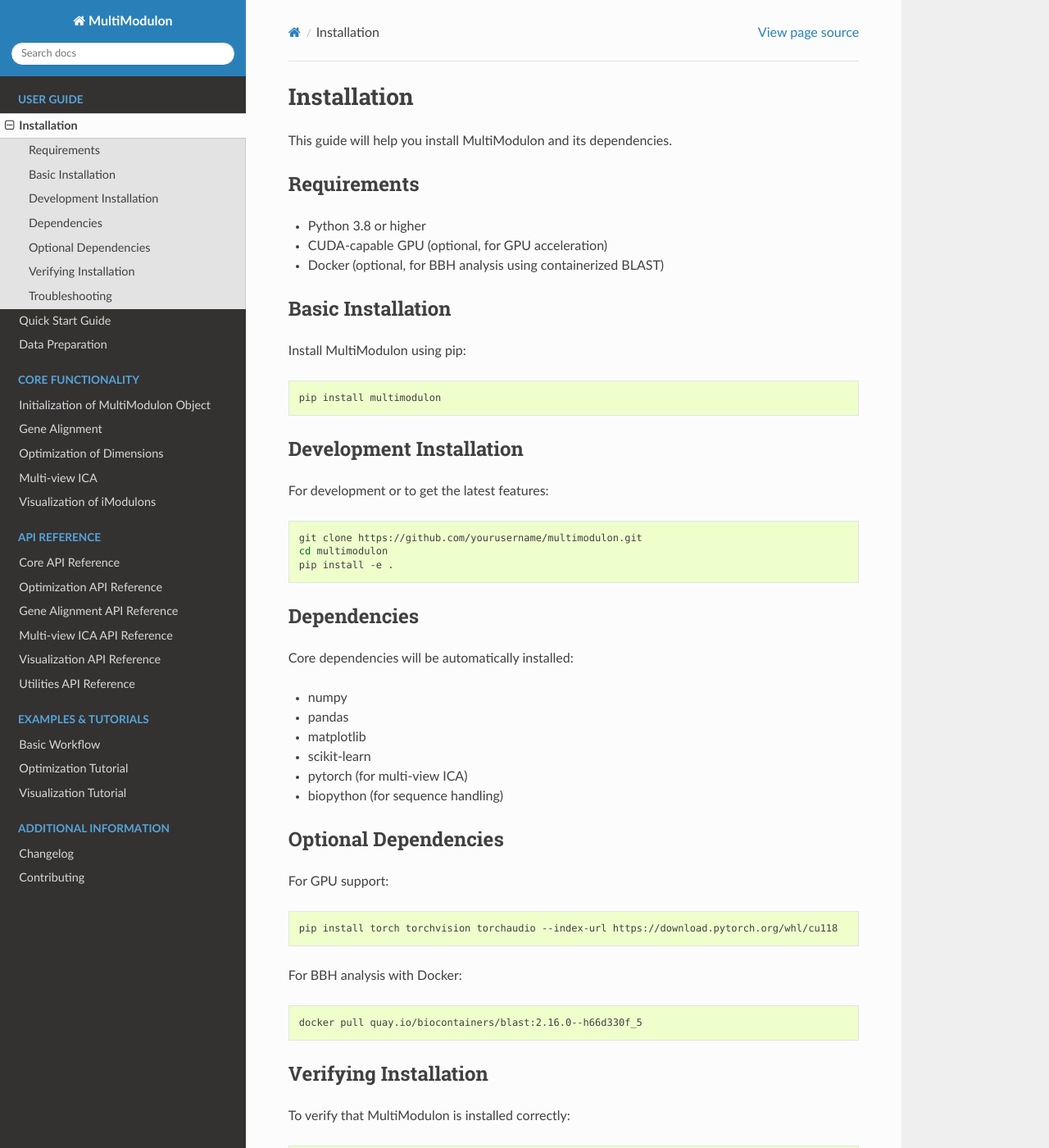
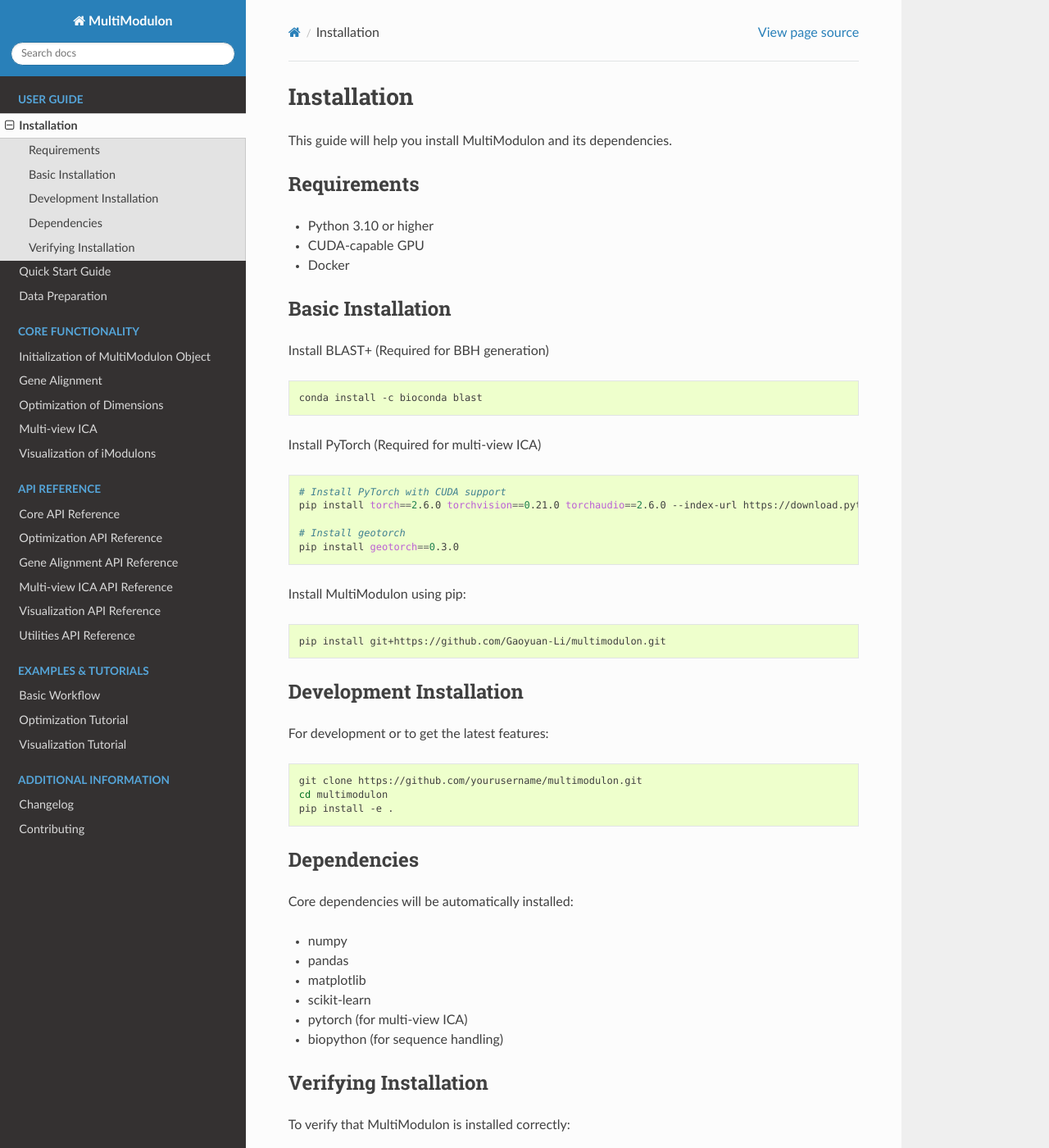
Before and after one commit to Gaoyuan-Li/multimodulon, a Sphinx documentation site: the page built from docs/installation.rst, in a window 1280 px wide and 1400 px high. Shown: the whole window at 82% size. Built offline with Sphinx 7.4.7 and the Read the Docs theme 3.1.0, drawn with Linux system fonts in a browser that asks for light colours; some of the changed text lies outside the part shown.

Commit message:
chore: Update documentation configuration and installation instructions
- Changed the Python version requirement from 3.8 to 3.10 in the installation guide.
- Updated installation instructions for BLAST+ and PyTorch, including specific commands for installation.
- Modified Sphinx configuration to set the source directory to the current directory and added excluded patterns for build artifacts.
- Cleaned up the `index.rst` file by removing unnecessary sections while retaining the contributing section.

```diff
--- a/docs/conf.py
+++ b/docs/conf.py
@@ -22,7 +22,7 @@
     'torchaudio',
     'geotorch',
     'Bio',
-    "multimodulon"
+    'multimodulon'
 ]
 
 # Disable code execution in notebooks
@@ -40,6 +40,7 @@
     'nbsphinx',  # if using notebooks
     # Remove or comment out execution-related extensions
 ]
+
 # -- Project information -----------------------------------------------------
 # https://www.sphinx-doc.org/en/master/usage/configuration.html#project-information
 
@@ -67,7 +68,7 @@
 
 # List of patterns, relative to source directory, that match files and
 # directories to ignore when looking for source files.
-exclude_patterns = []
+exclude_patterns = ['build', '_build', 'Thumbs.db', '.DS_Store']
 
 # The name of the Pygments (syntax highlighting) style to use.
 pygments_style = 'sphinx'
--- a/docs/installation.rst
+++ b/docs/installation.rst
@@ -6,18 +6,35 @@
 Requirements
 ------------
 
-* Python 3.8 or higher
-* CUDA-capable GPU (optional, for GPU acceleration)
-* Docker (optional, for BBH analysis using containerized BLAST)
+* Python 3.10 or higher
+* CUDA-capable GPU
+* Docker
 
 Basic Installation
 ------------------
+
+Install BLAST+ (Required for BBH generation)
+
+.. code-block:: bash
+
+   conda install -c bioconda blast
+
+Install PyTorch (Required for multi-view ICA)
+
+.. code-block:: bash
+
+   # Install PyTorch with CUDA support
+   pip install torch==2.6.0 torchvision==0.21.0 torchaudio==2.6.0 --index-url https://download.pytorch.org/whl/cu124
+
+   # Install geotorch
+   pip install geotorch==0.3.0
+
 
 Install MultiModulon using pip:
 
 .. code-block:: bash
 
-   pip install multimodulon
+   pip install git+https://github.com/Gaoyuan-Li/multimodulon.git
 
 Development Installation
 ------------------------
@@ -42,20 +59,6 @@
 * pytorch (for multi-view ICA)
 * biopython (for sequence handling)
 
-Optional Dependencies
----------------------
-
-For GPU support:
-
-.. code-block:: bash
-
-   pip install torch torchvision torchaudio --index-url https://download.pytorch.org/whl/cu118
-
-For BBH analysis with Docker:
-
-.. code-block:: bash
-
-   docker pull quay.io/biocontainers/blast:2.16.0--h66d330f_5
 
 Verifying Installation
 ----------------------
@@ -66,14 +69,3 @@
 
    import multimodulon
    print(multimodulon.__version__)
-
-Troubleshooting
----------------
-
-If you encounter issues:
-
-1. **ImportError**: Make sure all dependencies are installed
-2. **CUDA errors**: Check that your PyTorch installation matches your CUDA version
-3. **Docker errors**: Ensure Docker daemon is running and you have proper permissions
-
-For more help, please open an issue on our GitHub repository.
```
Also changed, not shown: docs/index.rst (+0 -7 lines), 2 other files.
